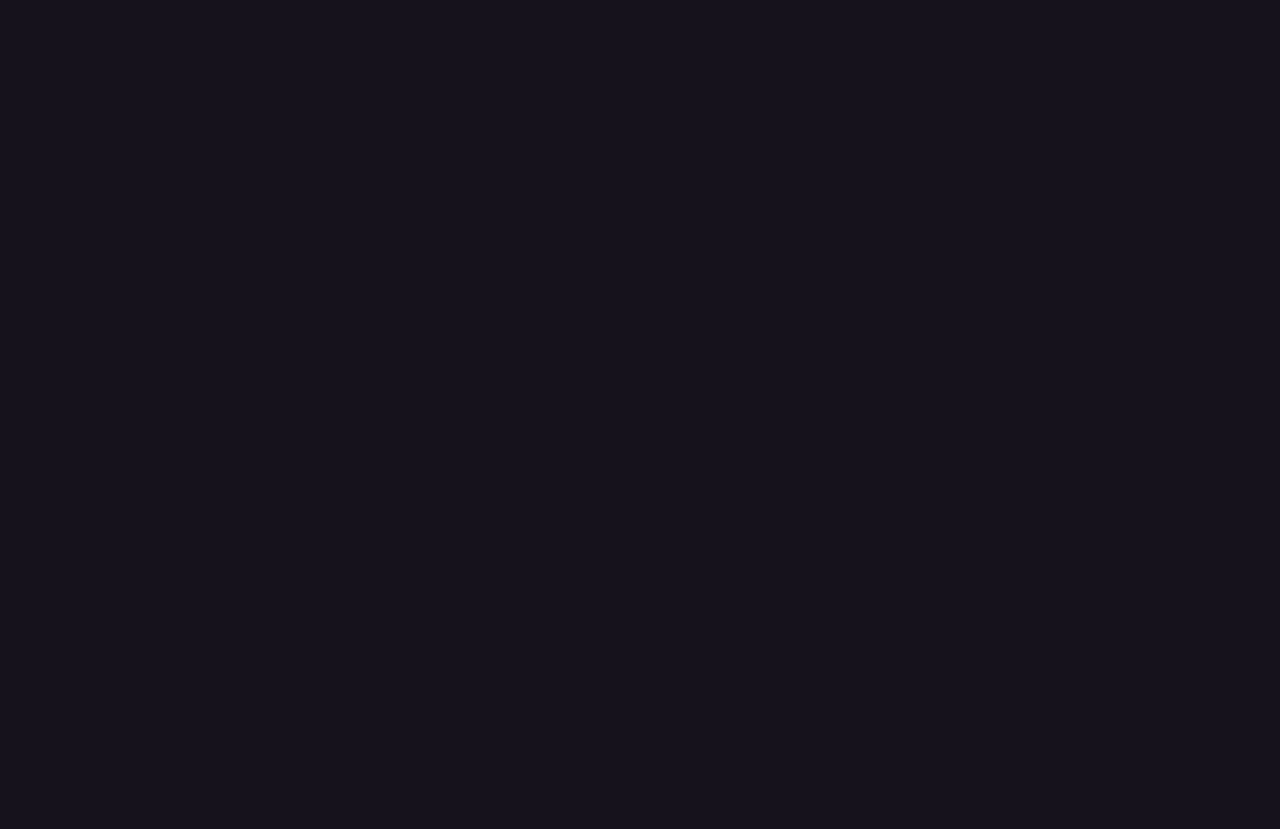
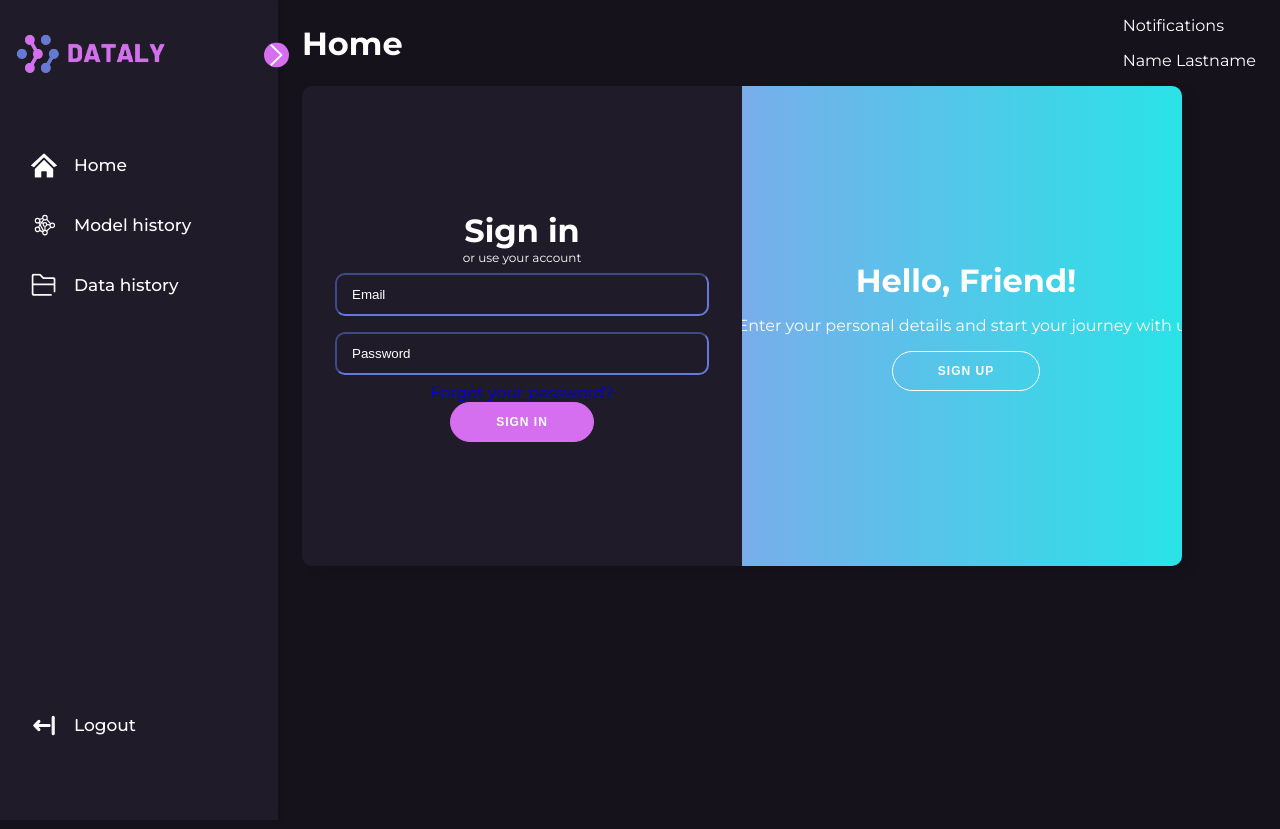
Before and after one commit to marijaandric/Tool-for-Data-Visualization-Analysis-and-Modeling, a React (Create React App) app in the folder front/: page /loginAndRegister in a window 1280 px wide. Before the commit this address had no page. Before the commit the page ends 800 px from the top, so only its background shows below. Built offline with nearby package versions, Linux system fonts and the light colour scheme.

Commit message:
Create login and register component

```diff
--- a/front/src/App.css
+++ b/front/src/App.css
@@ -12,6 +12,7 @@
   --default-margin: 1.5rem;
   --default-padding: 0.2rem;
   --card-padding: 1rem;
+  --default-border-radius: 10px;
 }
 
 body {
@@ -57,3 +58,16 @@ body {
 .secondPart {
   margin-left: var(--default-margin);
 }
+
+button {
+  border-radius: 20px;
+  border: 1px solid var(--primary-color);
+  background-color: var(--primary-color);
+  color: #ffffff;
+  font-size: 12px;
+  font-weight: bold;
+  padding: 12px 45px;
+  letter-spacing: 1px;
+  text-transform: uppercase;
+  transition: transform 80ms ease-in;
+}
--- a/front/src/App.js
+++ b/front/src/App.js
@@ -2,12 +2,14 @@ import { Route, Routes } from "react-router-dom";
 import "./App.css";
 import HomePage from "./pages/HomePage/HomePage.tsx";
 import Layout from "./pages/Layout/Layout.tsx";
+import LoginAndRegister from "./pages/LoginAndRegister/LoginAndRegister.tsx";
 
 function App() {
   return (
     <Routes>
       <Route path="/" element={<Layout />}>
         <Route index element={<HomePage />} />
+        <Route path="/loginAndRegister" element={<LoginAndRegister />} />
       </Route>
     </Routes>
   );
--- a/front/src/pages/HomePage/HomePage.css
+++ b/front/src/pages/HomePage/HomePage.css
@@ -35,7 +35,7 @@ h2 {
 .welcomeText {
   position: absolute;
   top: 45%;
-  left: 16%;
+  left: 19%;
   transform: translate(-50%, -50%);
 }
 
--- a/front/src/pages/Layout/Layout.css
+++ b/front/src/pages/Layout/Layout.css
@@ -24,3 +24,9 @@
   top: 0;
   left: 0;
 }
+
+.containerForChat {
+  position: fixed;
+  right: 0;
+  bottom: 0;
+}
--- /dev/null
+++ b/front/src/pages/LoginAndRegister/LoginAndRegister.css
@@ -0,0 +1,188 @@
+h1 {
+  font-weight: bold;
+  margin: 0;
+}
+
+h2 {
+  text-align: center;
+}
+
+span {
+  font-size: 12px;
+}
+
+button:active {
+  transform: scale(0.95);
+}
+
+button:focus {
+  outline: none;
+}
+
+button.ghost {
+  background-color: transparent;
+  border-color: #ffffff;
+}
+
+form {
+  display: flex;
+  align-items: center;
+  justify-content: center;
+  flex-direction: column;
+  padding: 0 50px;
+  height: 100%;
+  text-align: center;
+}
+
+input {
+  border-radius: var(--default-border-radius);
+  background-color: var(--on-background);
+  border-color: var(--secondary-color-darker);
+  padding: 12px 15px;
+  margin: 8px 0;
+  width: 100%;
+}
+
+.containerLoginAndRegister {
+  background-color: var(--on-background);
+  border-radius: 10px;
+  box-shadow: var(--default-box-shadow);
+  position: relative;
+  overflow: hidden;
+  width: 55rem;
+  max-width: 100%;
+  min-height: 480px;
+}
+
+.form-container {
+  position: absolute;
+  top: 0;
+  height: 100%;
+  transition: all 0.6s ease-in-out;
+}
+
+.sign-in-container {
+  left: 0;
+  width: 50%;
+  z-index: 2;
+}
+
+.containerLoginAndRegister.right-panel-active .sign-in-container {
+  transform: translateX(100%);
+}
+
+.sign-up-container {
+  left: 0;
+  width: 50%;
+  opacity: 0;
+  z-index: 1;
+}
+
+.containerLoginAndRegister.right-panel-active .sign-up-container {
+  transform: translateX(100%);
+  opacity: 1;
+  z-index: 5;
+  animation: show 0.6s;
+}
+
+@keyframes show {
+  0%,
+  49.99% {
+    opacity: 0;
+    z-index: 1;
+  }
+
+  50%,
+  100% {
+    opacity: 1;
+    z-index: 5;
+  }
+}
+
+.overlay-container {
+  position: absolute;
+  top: 0;
+  left: 50%;
+  width: 60%;
+  height: 100%;
+  overflow: hidden;
+  transition: transform 0.6s ease-in-out;
+  z-index: 100;
+}
+
+.containerLoginAndRegister.right-panel-active .overlay-container {
+  transform: translateX(-100%);
+}
+
+.overlay {
+  background: -webkit-linear-gradient(
+    to right,
+    var(--primary-color),
+    var(--secondary-color)
+  );
+  background: linear-gradient(
+    to right,
+    var(--primary-color),
+    var(--secondary-color)
+  );
+  background-repeat: no-repeat;
+  background-size: cover;
+  background-position: 0 0;
+  position: relative;
+  left: -100%;
+  height: 100%;
+  width: 200%;
+  transform: translateX(0);
+  transition: transform 0.6s ease-in-out;
+}
+
+.containerLoginAndRegister.right-panel-active .overlay {
+  transform: translateX(50%);
+}
+
+.overlay-panel {
+  position: absolute;
+  display: flex;
+  align-items: center;
+  justify-content: center;
+  flex-direction: column;
+  padding: 0 40px;
+  text-align: center;
+  top: 0;
+  height: 100%;
+  width: 50%;
+  transform: translateX(0);
+  transition: transform 0.6s ease-in-out;
+}
+
+.overlay-left {
+  transform: translateX(-20%);
+}
+
+.containerLoginAndRegister.right-panel-active .overlay-left {
+  transform: translateX(0);
+}
+
+.overlay-right {
+  right: 0;
+  transform: translateX(0);
+}
+
+.containerLoginAndRegister.right-panel-active .overlay-right {
+  transform: translateX(20%);
+}
+
+.social-container {
+  margin: 20px 0;
+}
+
+.social-container a {
+  border: 1px solid #dddddd;
+  border-radius: 50%;
+  display: inline-flex;
+  justify-content: center;
+  align-items: center;
+  margin: 0 5px;
+  height: 40px;
+  width: 40px;
+}
--- /dev/null
+++ b/front/src/pages/LoginAndRegister/LoginAndRegister.tsx
@@ -0,0 +1,71 @@
+import React, { useState } from "react";
+import { Link } from "react-router-dom";
+import "./LoginAndRegister.css";
+
+const LoginAndRegister = () => {
+  const [isRightPanelActive, setIsRightPanelActive] = useState(false);
+
+  const handleRightPanel = () => {
+    setIsRightPanelActive(true);
+  };
+
+  const handleLeftPanel = () => {
+    setIsRightPanelActive(false);
+  };
+
+  return (
+    <>
+      <div
+        className={`containerLoginAndRegister ${
+          isRightPanelActive ? "right-panel-active" : ""
+        } `}
+      >
+        <div className="form-container sign-up-container">
+          <form action="#">
+            <h1>Create Account</h1>
+            <input type="text" placeholder="Name" />
+            <input type="email" placeholder="Email" />
+            <input type="password" placeholder="Password" />
+            <button type="submit">Sign Up</button>
+          </form>
+        </div>
+
+        {/* Sign-In Form */}
+        <div className="form-container sign-in-container">
+          <form action="#">
+            <h1>Sign in</h1>
+            <span>or use your account</span>
+            <input type="email" placeholder="Email" />
+            <input type="password" placeholder="Password" />
+            <Link to="/">Forgot your password?</Link>
+            <button type="submit">Sign In</button>
+          </form>
+        </div>
+
+        {/* Overlay Container */}
+        <div className="overlay-container">
+          <div className="overlay">
+            <div className="overlay-panel overlay-left">
+              <h1>Welcome Back!</h1>
+              <p>
+                To keep connected with us please login with your personal info
+              </p>
+              <button className="ghost" onClick={handleLeftPanel}>
+                Sign In
+              </button>
+            </div>
+            <div className="overlay-panel overlay-right">
+              <h1>Hello, Friend!</h1>
+              <p>Enter your personal details and start your journey with us</p>
+              <button className="ghost" onClick={handleRightPanel}>
+                Sign Up
+              </button>
+            </div>
+          </div>
+        </div>
+      </div>
+    </>
+  );
+};
+
+export default LoginAndRegister;
```
Also changed, not shown: front/src/pages/LoginAndRegister.tsx (deleted, +0 -7 lines).
